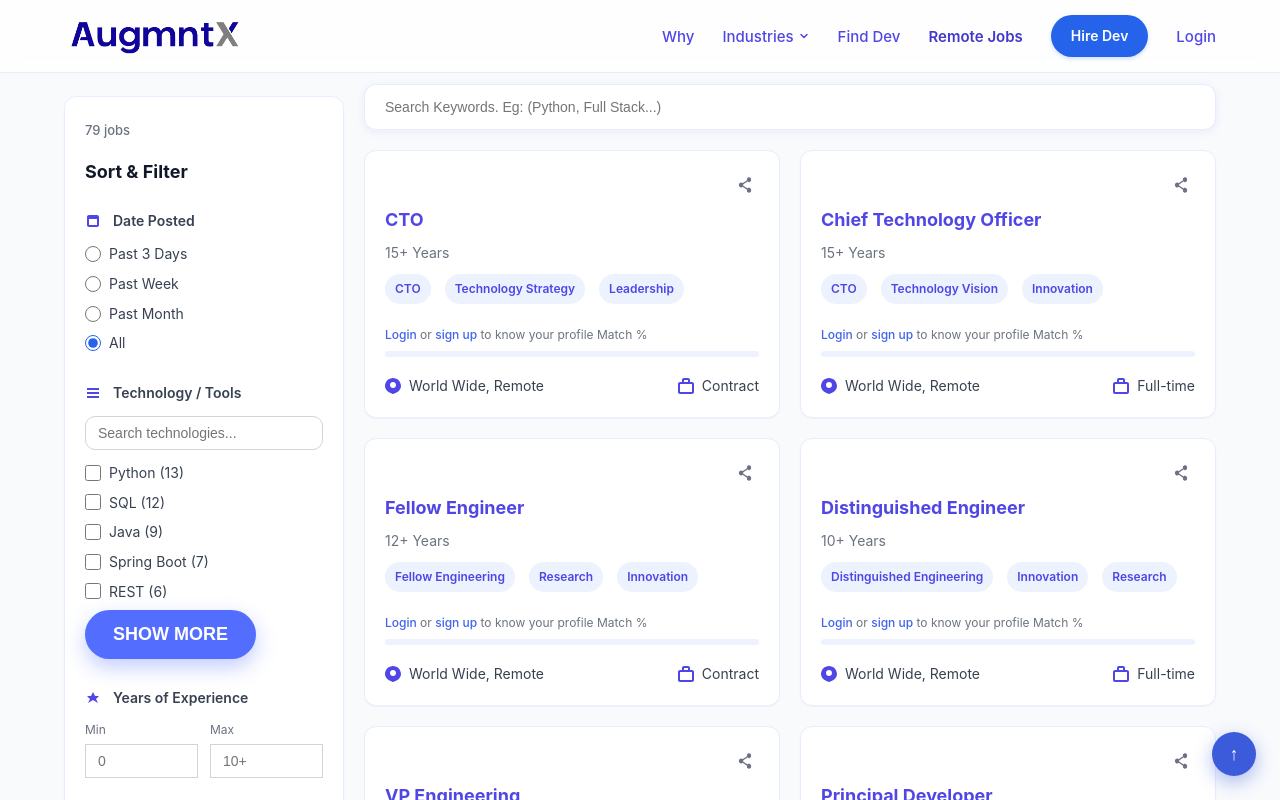
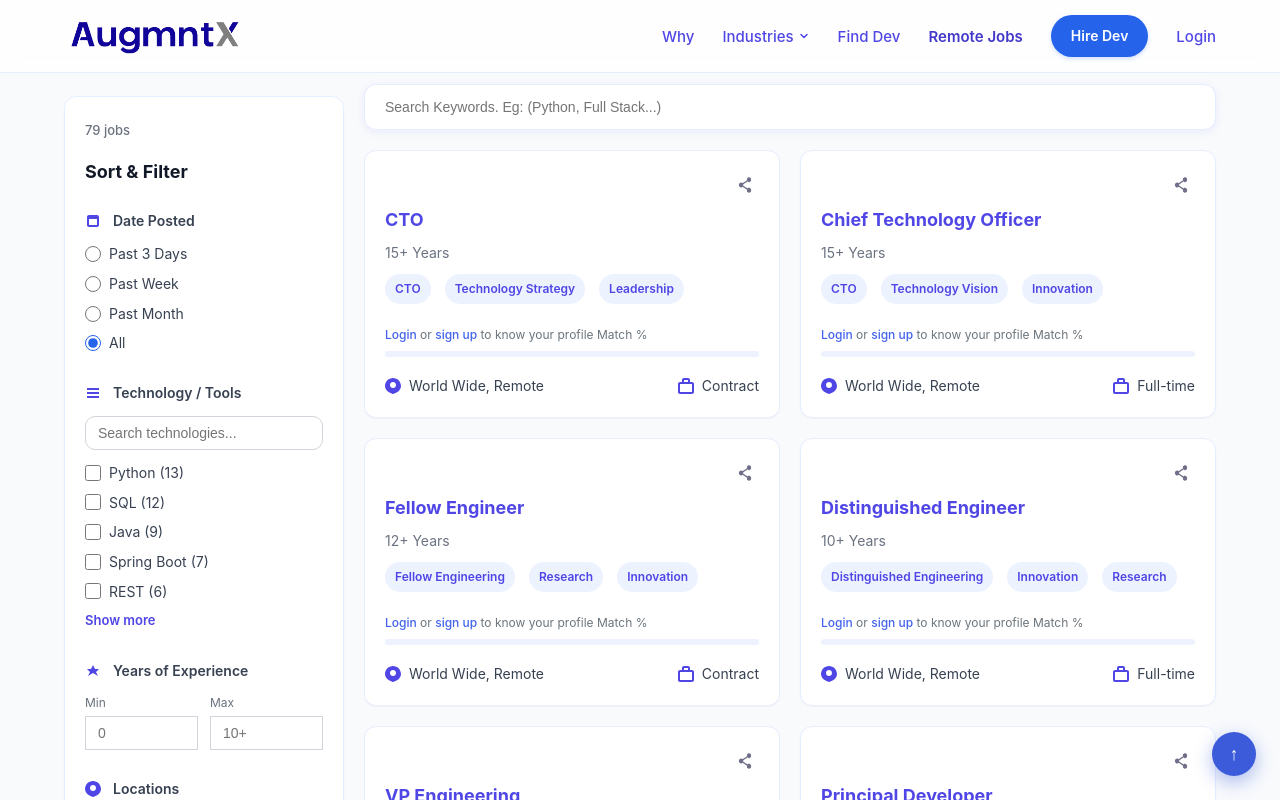
Before and after one commit to varchasvakhare2022/Augmntx-Replica, a React (Create React App) app: page / in a window 1280 px wide. Shown: the top 800 px of the page. Built offline with nearby package versions, Linux system fonts and the light colour scheme; the HTML template or start-up script is replaced by a standard one.

Commit message:
Show more

```diff
--- a/src/components/Sidebar.css
+++ b/src/components/Sidebar.css
@@ -99,20 +99,16 @@
   user-select: none;
 }
 
-.show-more-btn {
-  background: none;
-  border: none;
-  color: #2563eb;
-  font-size: 12px;
+.show-more-link {
+  display: inline-block;
+  color: #4f46e5;
+  font-size: 13px;
   font-weight: 600;
   cursor: pointer;
   margin-top: 8px;
-  text-transform: uppercase;
 }
 
-.show-more-btn:hover {
-  text-decoration: underline;
-}
+.show-more-link:hover { text-decoration: underline; }
 
 .experience-range {
   display: flex;
--- a/src/components/Sidebar.js
+++ b/src/components/Sidebar.js
@@ -125,12 +125,12 @@ const Sidebar = ({ filters, onFilterChange }) => {
           ))}
         </div>
         {!showMoreTech && (
-          <button
-            className="show-more-btn"
+          <span
+            className="show-more-link"
             onClick={() => setShowMoreTech(true)}
           >
-            SHOW MORE
-          </button>
+            Show more
+          </span>
         )}
       </div>
 
```
